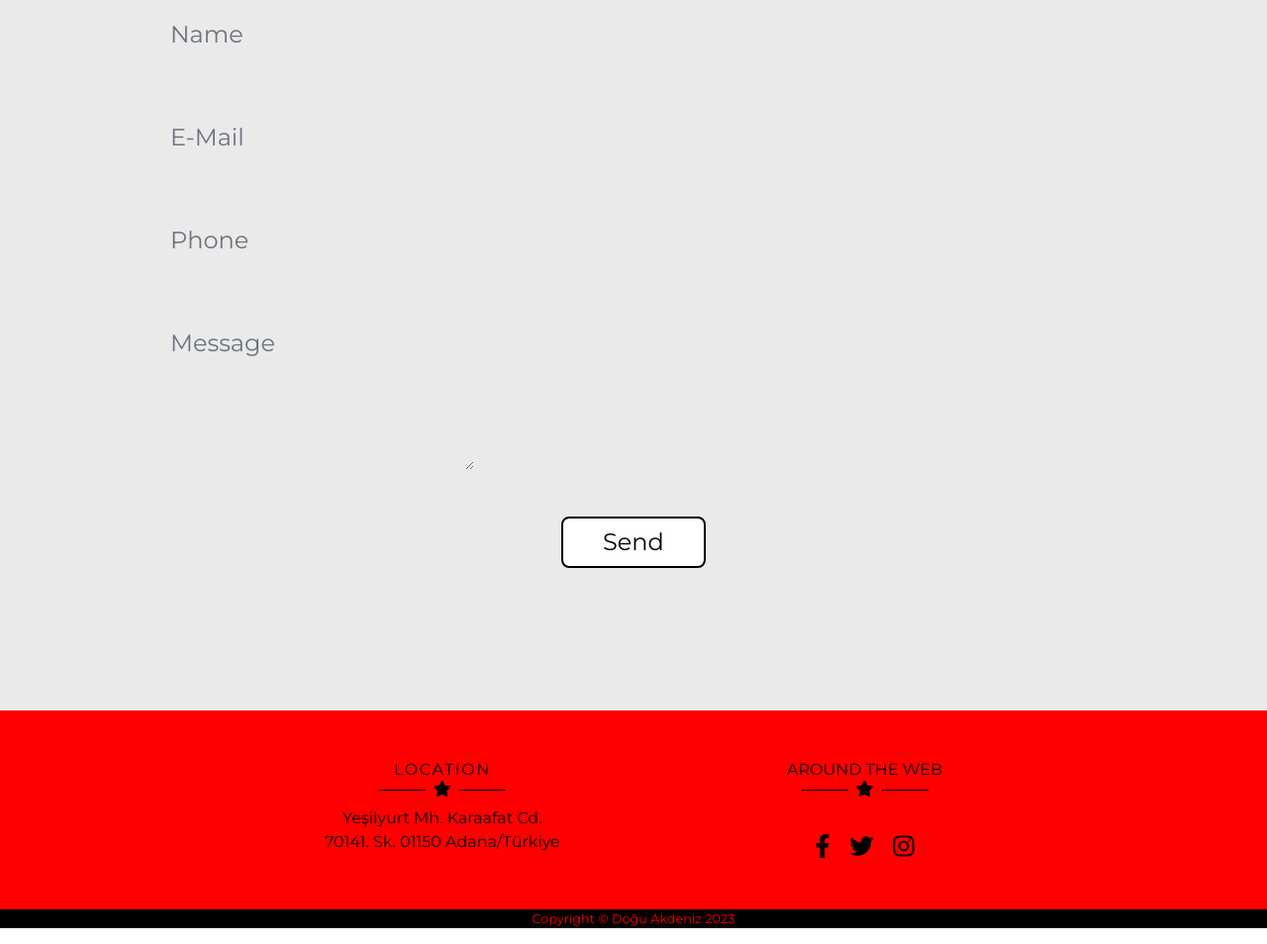
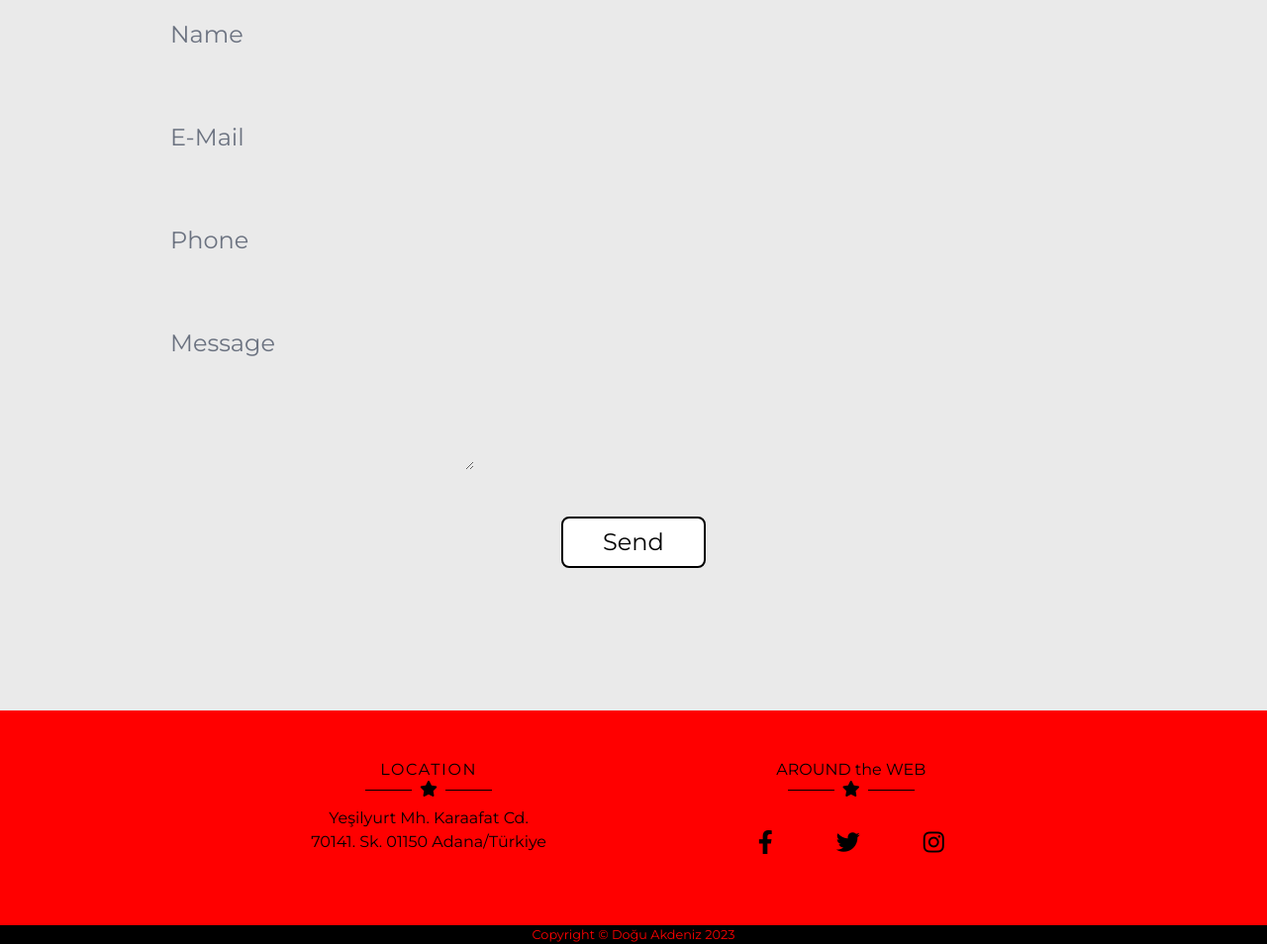
Before and after one commit to falkayadev/OSMAN, a website built with Vite: page index.html in a window 1280 px wide. Shown: the part 2954-3908 px from the top of the page at 99% size. Built offline with nearby package versions, Linux system fonts and the light colour scheme.

Commit message:
padding changes

```diff
--- a/index.html
+++ b/index.html
@@ -265,21 +265,21 @@
 
           <div>
             <div class="flex flex-col items-center">
-              <h4 class="uppercase">Around the Web</h4>
+              <h4 class="uppercase">Around <span class="lowercase">the</span> Web</h4>
               <hr class="border-black mt-2 w-32">
               <i class="fa-solid fa-star relative bottom-[0.62rem] bg-red px-2"></i>
-              <ul class="flex justify-between pt-6">
-                <li>
-                  <a href="#" class="mr-5">
+              <ul class="flex justify-between py-5">
+                <li class="px-3">
+                  <a href="#" class="mr-10">
                     <i class="fab fa-facebook-f text-2xl hover:text-white"></i>
                   </a>
                 </li>
-                <li>
-                  <a href="#" class="mr-5">
+                <li class="px-3">
+                  <a href="#" class="mr-10">
                     <i class="fab fa-twitter text-2xl hover:text-white"></i>
                   </a>
                 </li>
-                <li>
+                <li class="px-3">
                   <a href="#">
                     <i class="fab fa-instagram text-2xl hover:text-white"></i>
                   </a>
```
